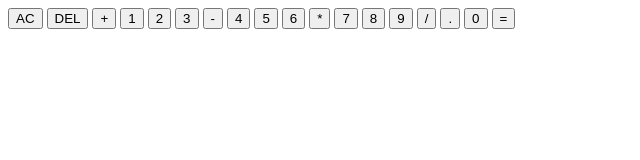
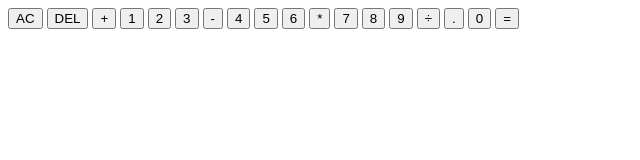
Before and after one commit to MainDev47621/calculator, a plain HTML site: page index.html in a window 1280 px wide. Shown: the full height of the page, 0-640 px from the left. Drawn offline with Linux system fonts and the light colour scheme.

Commit message:
Correct the division symbol

```diff
--- a/index.html
+++ b/index.html
@@ -30,7 +30,7 @@
             <button btn-number>7</button>
             <button btn-number>8</button>
             <button btn-number>9</button>
-            <button btn-operation>/</button>
+            <button btn-operation>÷</button>
             <button btn-number>.</button>
             <button btn-number>0</button>
             <button btn-equals>=</button>
```
